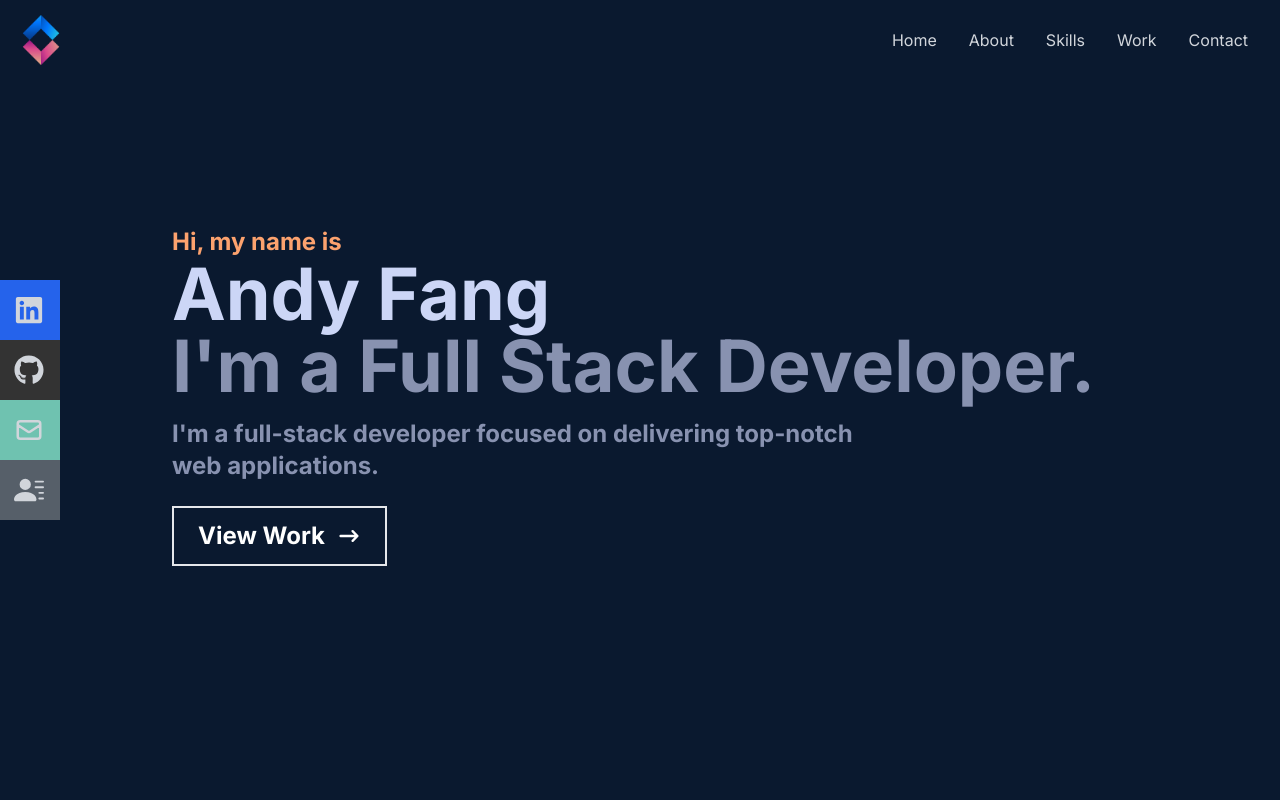
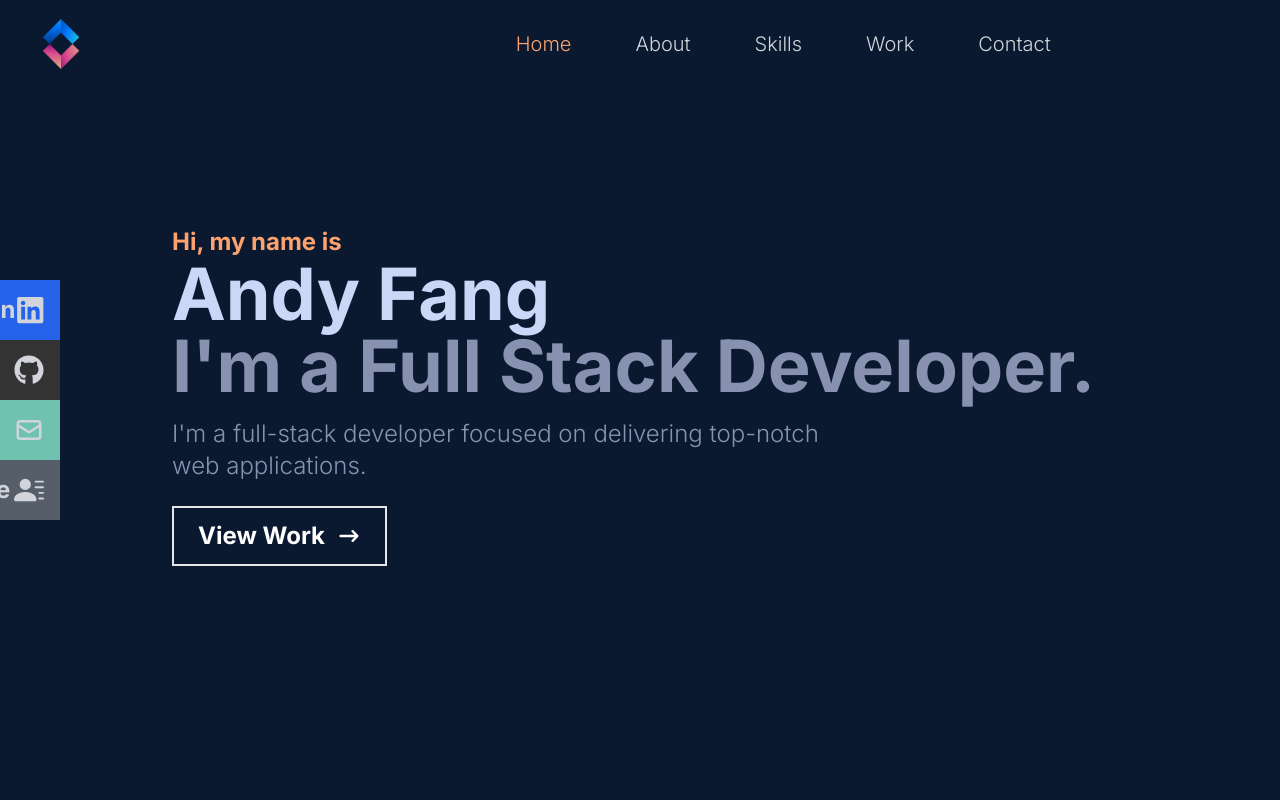
Before and after one commit to fang-andy/newfolio, a Next.js app: page / in a window 1280 px wide. Shown: the top 800 px of the page. Built offline with nearby package versions, Linux system fonts and the light colour scheme.

Commit message:
fixed the scrolling

```diff
--- a/src/app/globals.css
+++ b/src/app/globals.css
@@ -2,7 +2,7 @@
 @tailwind components;
 @tailwind utilities;
 
-@import url('https://fonts.googleapis.com/css2?family=Raleway:wght@300;400;500;600;700;800;900&display=swap');
+@import url('https://fonts.googleapis.com/css2?family=Raleway:wght@300;400;500;600;700;900&display=swap');
 
 /* :root {
   --foreground-rgb: 0, 0, 0;
--- a/src/app/layout.js
+++ b/src/app/layout.js
@@ -1,6 +1,5 @@
 import "./globals.css";
 import { Inter } from "next/font/google";
-import Navbar from "@/components/Navbar";
 
 const inter = Inter({ subsets: ["latin"] });
 
@@ -12,10 +11,7 @@ export const metadata = {
 export default function RootLayout({ children }) {
   return (
     <html lang="en">
-      <body className={inter.className}>
-        <Navbar />
-        <main>{children}</main>
-      </body>
+      <body className={inter.className}>{children}</body>
     </html>
   );
 }
--- a/src/app/page.js
+++ b/src/app/page.js
@@ -1,15 +1,15 @@
-import React from "react";
-import Landing from "@/components/Landing";
-import About from "@/components/About";
-import Skills from "@/components/Skills";
-import Work from "@/components/Work";
-import Contact from "@/components/Contact";
+"use client";
+
+import { useState } from "react";
+import { Navbar, Landing, About, Skills, Work, Contact } from "@/components";
 
 const App = () => {
+  const [selectedPage, setSelectedPage] = useState("home");
   return (
     <div>
       <h1 className="text-2xl font-bold">
-        <Landing />
+        <Navbar selectedPage={selectedPage} setSelectedPage={setSelectedPage} />
+        <Landing setSelectedPage={setSelectedPage} />
         <About />
         <Skills />
         <Work />
@@ -21,7 +21,6 @@ const App = () => {
 
 export default App;
 
-
 /*
 dark blue       #1a3947
 muted blue      #566575
--- a/src/components/About.jsx
+++ b/src/components/About.jsx
@@ -2,7 +2,7 @@ import React from "react";
 
 const About = () => {
   return (
-    <div name="about" className="w-full h-screen bg-[#0a192f] text-gray-300">
+    <div id="about" className="w-full h-screen bg-[#0a192f] text-gray-300">
       <div className="flex flex-col justify-center items-center w-full h-full">
         <div className="max-w-[1000px] w-full px-4 grid grid-cols-2 gap-8">
           <div className="sm:text-right pb-8 pl-4">
--- a/src/components/Contact.jsx
+++ b/src/components/Contact.jsx
@@ -3,7 +3,7 @@ import React from "react";
 const Contact = () => {
   return (
     <div
-      name="contact"
+      id="contact"
       className="w-full h-screen bg-[#0a192f] flex justify-center items-center p-4"
     >
       <form
--- a/src/components/Landing.jsx
+++ b/src/components/Landing.jsx
@@ -4,11 +4,10 @@ import { useState } from "react";
 import { HiArrowNarrowRight } from "react-icons/hi";
 import AnchorLink from "react-anchor-link-smooth-scroll";
 
-const Landing = () => {
-  const [selectedPage, setSelectedPage] = useState("");
+const Landing = ({ setSelectedPage }) => {
 
   return (
-    <div name="home" className="w-full h-screen bg-[#0a192f]">
+    <div id="home" className="w-full h-screen bg-[#0a192f]">
       {/* Container */}
       <div className="max-w-[1000px] mx-auto px-8 flex flex-col justify-center h-full">
         <p className="text-[#fca26e]">Hi, my name is</p>
@@ -18,7 +17,7 @@ const Landing = () => {
         <h2 className="text-4xl sm:text-7xl font-bold text-[#8892b0]">
           I'm a Full Stack Developer.
         </h2>
-        <p className="text-[#8892b0] py-4 max-w-[700px]">
+        <p className="text-[#8892b0] py-4 max-w-[700px] font-light">
           I'm a full-stack developer focused on delivering top-notch web
           applications.
         </p>
--- a/src/components/Navbar.jsx
+++ b/src/components/Navbar.jsx
@@ -5,49 +5,69 @@ import React, { useState } from "react";
 import { FaBars, FaTimes, FaGithub, FaLinkedin } from "react-icons/fa";
 import { HiOutlineMail } from "react-icons/hi";
 import { BsFillPersonLinesFill } from "react-icons/bs";
-import { Link } from "react-scroll";
+// import { Link } from "react-scroll";
+import AnchorLink from "react-anchor-link-smooth-scroll";
 
-const Navbar = () => {
+const Navbar = ({ selectedPage, setSelectedPage }) => {
   const [nav, setNav] = useState(false);
   const handleClick = () => setNav(!nav);
 
+  const Link = ({ page, selectedPage, setSelectedPage }) => {
+    const lowerCasePage = page.toLowerCase();
+
+    return (
+      <AnchorLink
+        className={`${selectedPage === lowerCasePage ? "text-[#fca26e]" : ""}
+        ${nav ? "py-6 text-4xl" : ""}
+         hover:text-[#fca26e] transition duration-500`}
+        href={`#${lowerCasePage}`}
+        onClick={() => {
+          setSelectedPage(lowerCasePage);
+          !nav ? null : handleClick();
+        }}
+      >
+        {page}
+      </AnchorLink>
+    );
+  };
+
   return (
     <div
-      className="fixed w-full h-[80px] flex justify-between
-        items-center px-4 bg-[#0a192f] text-gray-300"
+      className="fixed w-5/6 h-[80px] flex justify-between
+        items-center px-4 bg-[#0a192f] text-gray-300 pt-2"
     >
-      <div>
+      <div className="pl-5">
         <Image src="/logo.png" width={50} height={50} alt="logo" />
       </div>
 
       {/* Menu */}
-      <ul className="hidden md:flex">
-        <li>
-          <Link to="home" smooth={true} duration={500}>
-            Home
-          </Link>
-        </li>
-        <li>
-          <Link to="about" smooth={true} duration={500}>
-            About
-          </Link>
-        </li>
-        <li>
-          <Link to="skills" smooth={true} duration={500}>
-            Skills
-          </Link>
-        </li>
-        <li>
-          <Link to="work" smooth={true} duration={500}>
-            Work
-          </Link>
-        </li>
-        <li>
-          <Link to="contact" smooth={true} duration={500}>
-            Contact
-          </Link>
-        </li>
-      </ul>
+      <div className="hidden md:flex justify-between gap-16 text-[20px] font-light">
+        <Link
+          page="Home"
+          selectedPage={selectedPage}
+          setSelectedPage={setSelectedPage}
+        />
+        <Link
+          page="About"
+          selectedPage={selectedPage}
+          setSelectedPage={setSelectedPage}
+        />
+        <Link
+          page="Skills"
+          selectedPage={selectedPage}
+          setSelectedPage={setSelectedPage}
+        />
+        <Link
+          page="Work"
+          selectedPage={selectedPage}
+          setSelectedPage={setSelectedPage}
+        />
+        <Link
+          page="Contact"
+          selectedPage={selectedPage}
+          setSelectedPage={setSelectedPage}
+        />
+      </div>
 
       {/* Hamburger */}
       <div
@@ -58,57 +78,39 @@ const Navbar = () => {
       </div>
 
       {/* Mobile Menu */}
-      <ul
+      <div
         className={
           !nav
             ? "hidden"
-            : "absolute top-0 left-0 w-full h-screen bg-[#0a192f] flex flex-col justify-center items-center"
+            : "absolute top-0 left-0 w-screen h-screen bg-[#0a192f] flex flex-col justify-center items-center font-light"
         }
       >
-        <li className="py-6 text-4xl">
-          <Link onClick={handleClick} to="home" smooth={true} duration={500}>
-            Home
-          </Link>
-        </li>
-        <li className="py-6 text-4xl">
-          <li>
-            <Link onClick={handleClick} to="about" smooth={true} duration={500}>
-              About
-            </Link>
-          </li>
-        </li>
-        <li className="py-6 text-4xl">
-          <li>
-            <Link
-              onClick={handleClick}
-              to="skills"
-              smooth={true}
-              duration={500}
-            >
-              Skills
-            </Link>
-          </li>
-        </li>
-        <li className="py-6 text-4xl">
-          <li>
-            <Link onClick={handleClick} to="work" smooth={true} duration={500}>
-              Work
-            </Link>
-          </li>
-        </li>
-        <li className="py-6 text-4xl">
-          <li>
-            <Link
-              onClick={handleClick}
-              to="contact"
-              smooth={true}
-              duration={500}
-            >
-              Contact
-            </Link>
-          </li>
-        </li>
-      </ul>
+        <Link
+          page="Home"
+          selectedPage={selectedPage}
+          setSelectedPage={setSelectedPage}
+        />
+        <Link
+          page="About"
+          selectedPage={selectedPage}
+          setSelectedPage={setSelectedPage}
+        />
+        <Link
+          page="Skills"
+          selectedPage={selectedPage}
+          setSelectedPage={setSelectedPage}
+        />
+        <Link
+          page="Work"
+          selectedPage={selectedPage}
+          setSelectedPage={setSelectedPage}
+        />
+        <Link
+          page="Contact"
+          selectedPage={selectedPage}
+          setSelectedPage={setSelectedPage}
+        />
+      </div>
 
       {/* Social Icons */}
       <div className="hidden lg:flex fixed flex-col top-[35%] left-0">
--- a/src/components/Skills.jsx
+++ b/src/components/Skills.jsx
@@ -3,7 +3,7 @@ import React from "react";
 
 const Skills = () => {
   return (
-    <div name="skills" className="w-full h-screen bg-[#0a192f] text-gray-300">
+    <div id="skills" className="w-full h-screen bg-[#0a192f] text-gray-300">
       {/* Container */}
       <div className="max-w-[1000px] mx-auto p-4 flex flex-col justify-center w-full h-full">
         <div>
--- /dev/null
+++ b/src/components/index.js
@@ -0,0 +1,6 @@
+export { default as Navbar } from "./Navbar";
+export { default as Landing } from "./Landing";
+export { default as About } from "./About";
+export { default as Skills } from "./Skills";
+export { default as Work } from "./Work";
+export { default as Contact } from "./Contact";
```
